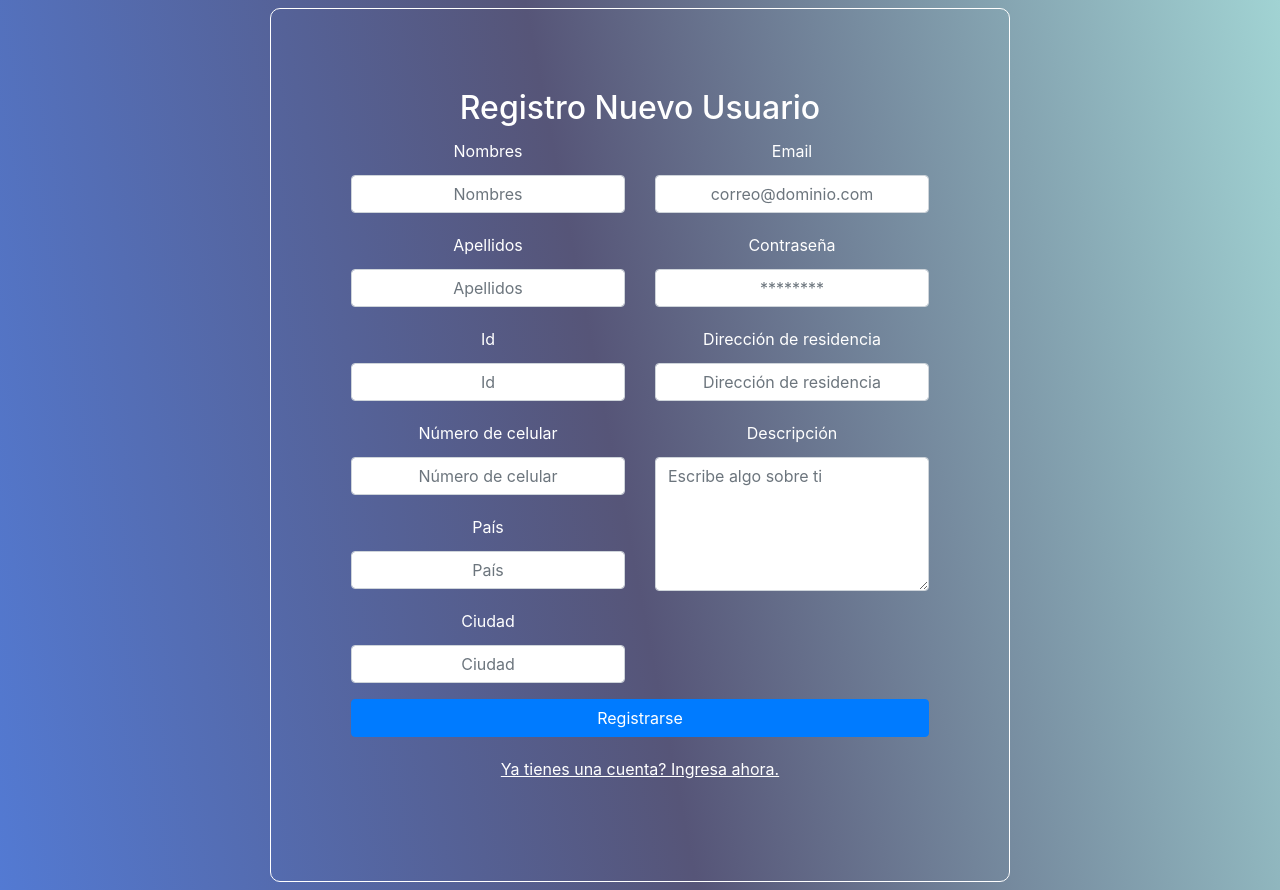
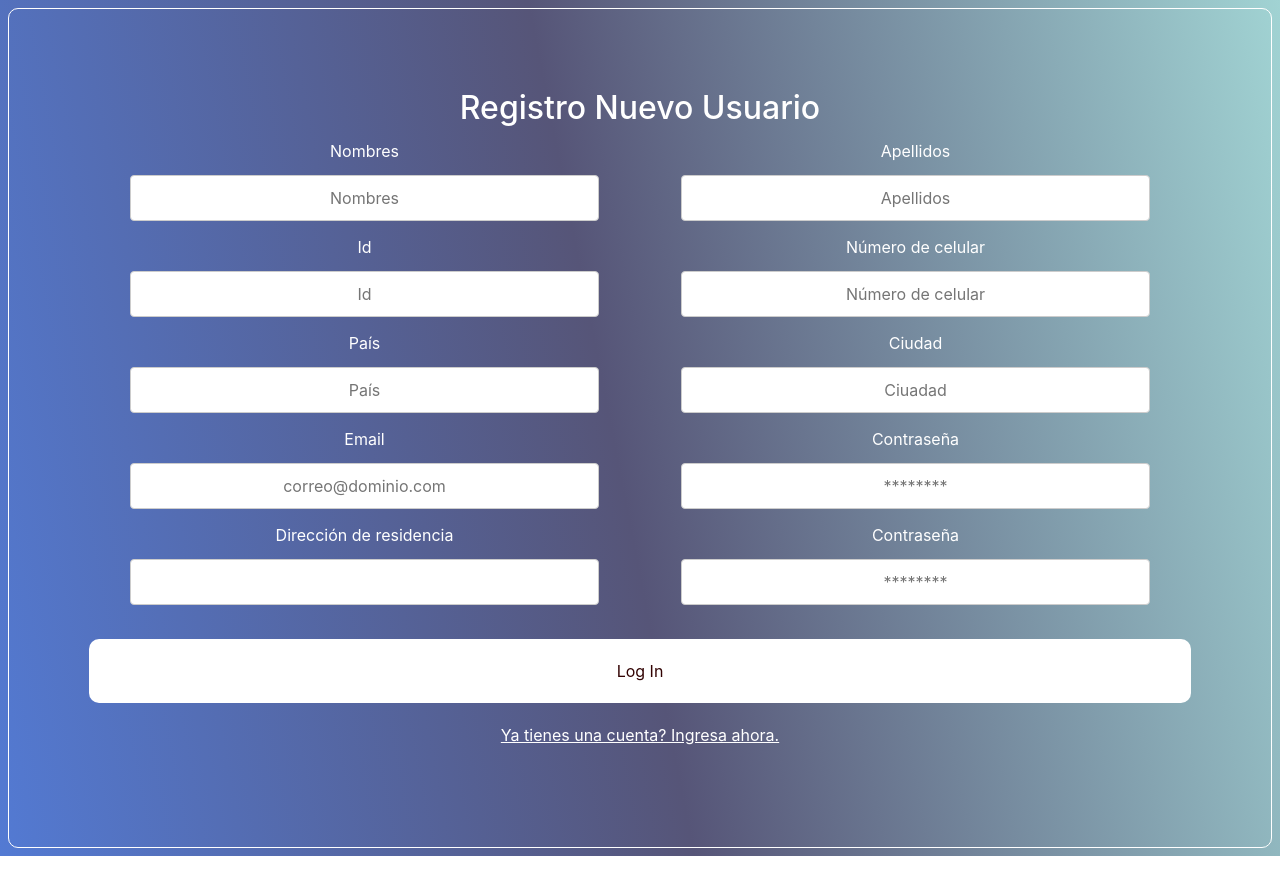
Before and after one commit to AndresGB1/workLinker-Front, a React (Create React App) app: page / in a window 1280 px wide. Both pictures are taken after a click on the button "No tienes una cuenta? Registratre ahora.". After the commit the page ends 856 px from the top, so only its background shows below. Built offline with nearby package versions, Linux system fonts and the light colour scheme.

Commit message:
cmabioss

```diff
--- a/src/pages/Register/Register.jsx
+++ b/src/pages/Register/Register.jsx
@@ -1,5 +1,5 @@
 import React, { useState } from "react";
-import { Form, Button } from "react-bootstrap";
+
 
 export const Register = (props) => {
     const [email, setEmail] = useState('');
@@ -22,55 +22,63 @@ export const Register = (props) => {
     <div className="auth-form-container">
     <h2>Registro Nuevo Usuario</h2>
     <form className="register-form" onSubmit={handleSubmit}>
-            <div className="row">
-              <div className="col-md-6">
-                <div className="form-group">
+        <div style={{ display: 'flex', flexWrap: 'wrap' }}>
+            <div style={{ width: '50%', display: 'inline-block' }}>
                 <label htmlFor="name">Nombres</label>
-                  <input value={name} name="name" onChange={(e) => setName(e.target.value)} id="name" className="form-control" placeholder="Nombres" />
+                <br></br>
+                <input value={name} name="name" onChange={(e) => setName(e.target.value)} id="name" placeholder="Nombres" />
             </div>
-                <div className="form-group">
+            <div style={{ width: '50%', display: 'inline-block' }}>
                 <label htmlFor="apellidos">Apellidos</label>
-                  <input value={apellidos} name="apellidos" onChange={(e) => setApellidos(e.target.value)} id="Apellidos" className="form-control" placeholder="Apellidos" />
+                <br></br>
+                <input value={apellidos} name="apellidos" onChange={(e) => setApellidos(e.target.value)} id="Apellidos"placeholder="Apellidos" />
             </div>
-                <div className="form-group">
+            <div style={{ width: '50%', display: 'inline-block' }}>
                 <label htmlFor="id">Id</label>
-                  <input value={id} name="id" onChange={(e) => setId(e.target.value)} id="id" className="form-control" placeholder="Id" />
+                <br></br>
+                <input value={id} name="id" onChange={(e) => setId(e.target.value)} id="id" placeholder="Id" />
             </div>
-                <div className="form-group">
+            <div style={{ width: '50%', display: 'inline-block' }}>
                 <label htmlFor="phone">Número de celular</label>
-                  <input value={phone} name="numero" onChange={(e) => setPhone(e.target.value)} id="numero" className="form-control" placeholder="Número de celular" />
+                <br></br>
+                <input value={phone} name="numero" onChange={(e) => setPhone(e.target.value)} id="numero" placeholder="Número de celular" />
             </div>
-                <div className="form-group">
+            <div style={{ width: '50%', display: 'inline-block' }}>
                 <label htmlFor="country">País</label>
-                  <input value={country} name="country" onChange={(e) => setCountry(e.target.value)} id="country" className="form-control" placeholder="País" />
+                <br></br>
+                <input value={country} name="country" onChange={(e) => setCountry(e.target.value)} id="country" placeholder="País" />
             </div>
-                <div className="form-group">
+            <div style={{ width: '50%', display: 'inline-block' }}>
                 <label htmlFor="city">Ciudad</label>
-                  <input value={city} name="city" onChange={(e) => setCity(e.target.value)} id="city" className="form-control" placeholder="Ciudad" />
+                <br></br>
+                <input value={city} name="city" onChange={(e) => setCity(e.target.value)} id="city" placeholder="Ciuadad" />
+            </div>
+            <div style={{ width: '50%', display: 'inline-block' }}>
+                <label htmlFor="email">Email</label>
+                <br></br>
+                <input value={email} onChange={(e) => setEmail(e.target.value)}type="email" placeholder="correo@dominio.com" id="email" name="email" />
+            </div>
+            <div style={{ width: '50%', display: 'inline-block' }}>
+                <label htmlFor="password">Contraseña</label>
+                <br></br>
+                <input value={pass} onChange={(e) => setPass(e.target.value)} type="password" placeholder="********" id="password" name="password" />
+            </div>
+            <div style={{ width: '50%', display: 'inline-block' }}>
+                <label htmlFor="address">Dirección de residencia</label>
+                <br></br>
+                <input value={address} onChange={(e) => setAddress(e.target.value)}type="address" placeholder="" id="address" name="address" />
+            </div>
+            <div style={{ width: '50%', display: 'inline-block' }}>
+                <label htmlFor="password">Contraseña</label>
+                <br></br>
+                <input value={pass} onChange={(e) => setPass(e.target.value)} type="password" placeholder="********" id="password" name="password" />
             </div>
         </div>
-              <div className="col-md-6">
-                <div className="form-group">
-                  <label htmlFor="email">Email</label>
-                  <input value={email} onChange={(e) => setEmail(e.target.value)} type="email" className="form-control" placeholder="correo@dominio.com" id="email" name="email" />
-                </div>
-                <div className="form-group">
-                  <label htmlFor="password">Contraseña</label>
-                  <input value={pass} onChange={(e) => setPass(e.target.value)} type="password" className="form-control" placeholder="********" id="password" name="password" />
-                </div>
-                <div className="form-group">
-                  <label htmlFor="address">Dirección de residencia</label>
-                  <input value={address} onChange={(e) => setAddress(e.target.value)} type="text" className="form-control" placeholder="Dirección de residencia" id="address" name="address" />
-                </div>
-                <div className="form-group">
-                  <label htmlFor="description">Descripción</label>
-                  <textarea value={description} onChange={(e) => setDescription(e.target.value)} className="form-control" placeholder="Escribe algo sobre ti" id="description" name="description" rows="5"></textarea>
-                </div>
-              </div>
-            </div>
-            <button type="submit" className="btn btn-primary">Registrarse</button>
+        <br></br>
+        <button type="submit">Log In</button>
     </form>
     <button className="link-btn" onClick={() => props.onFormSwitch('login')}>Ya tienes una cuenta? Ingresa ahora.</button>
 </div>
+
     )
 }
```
Lines whose indentation alone changed are shown as unchanged.
